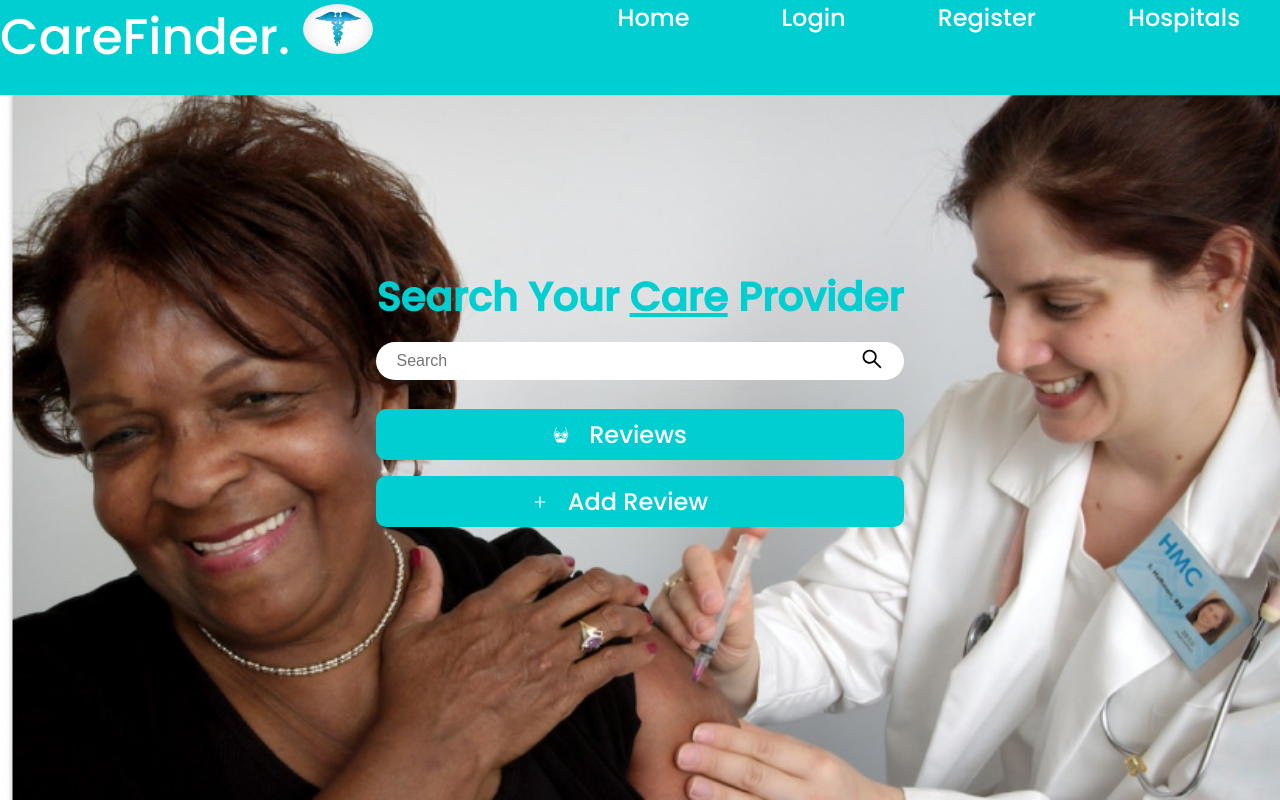
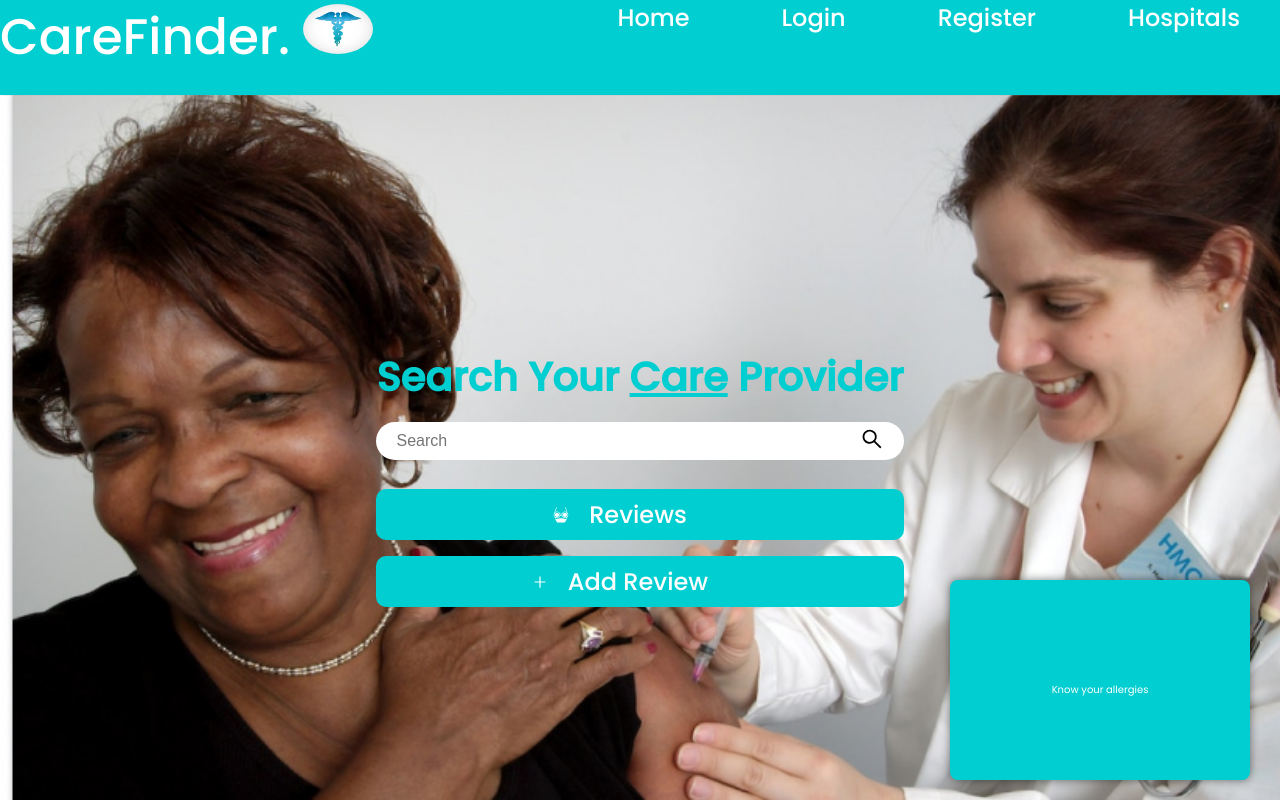
Before and after one commit to UgoChiori/HospitalCarefinder, a React (Vite) app: page / in a window 1280 px wide. Shown: the top 800 px of the page. Built offline with nearby package versions, Linux system fonts and the light colour scheme; no server answers.

Commit message:
Healthtips

```diff
--- /dev/null
+++ b/src/Healthtips.tsx
@@ -0,0 +1,87 @@
+
+export const healthtips: {
+  title: string;
+}[] = [
+  {
+    title: "Wash your hands frequently",
+  },
+  {
+    title: "Maintain social distancing",
+  },
+  {
+    title: "Avoid touching your eyes, nose and mouth",
+  },
+  {
+    title: "Practice respiratory hygiene",
+  },
+  {
+    title: "If you have fever, cough and difficulty breathing, seek medical care early",
+  },
+  {
+    title: "Stay informed and follow advice given by your healthcare provider",
+
+  },
+  {
+    title: "Women go for regular checkups with your gynecologist",
+  },
+  {
+    title: "Take your children for regular checkups with the pediatrician",
+  },
+  {
+    title: "Take your parents for regular checkups with the geriatrician",
+  },
+  {
+    title: "Check your blood pressure regularly",
+  },
+  {
+    title: "Check your blood sugar regularly",
+  },
+  {
+    title: "Check your cholesterol regularly",
+  },
+  {
+    title: "Check your weight regularly",
+  },
+  {
+    title: "Check your BMI regularly",
+  },
+  {
+    title: "Check your waist circumference regularly",
+  },
+  {
+    title: "Go for regular comprehensive checkups",
+  },
+  {
+    title: "Go for regular dental checkups",
+  },
+  {
+    title: "Go for regular eye checkups",
+  },
+  {
+    title: "Know your family health history",
+  },
+  {
+    title: "Know your personal health history",
+  },
+  {
+    title: "Know your allergies",
+  },
+  {
+    title: "Know your blood group",
+  },
+  {
+    title: "Know your medications",
+  },
+  {
+    title: "Know your vaccinations",
+  },
+  {
+    title: "Reduce your salt intake",
+  },
+  {
+    title: "Report your symptoms to your doctor",
+  },
+  {
+    title: "Get tested and treated for STIs",
+  }
+];
--- a/src/landingpage/HomePage.tsx
+++ b/src/landingpage/HomePage.tsx
@@ -4,11 +4,15 @@ import { AiOutlineSearch } from "react-icons/ai";
 import { GiDoctorFace } from "react-icons/gi";
 import { useNavigate } from "react-router-dom";
 import { AiOutlinePlus } from "react-icons/ai";
+import { healthtips } from "../Healthtips";
 
 const HomePage: React.FC = () => {
+  const randomNum = Math.floor(Math.random() * Math.floor(healthtips.length));
+
   const navigate = useNavigate();
 
   return (
+    <div>
       <div className="careheader_container">
         <div className="careheader_wrapper">
           <div className="careheader_head">
@@ -43,6 +47,10 @@ const HomePage: React.FC = () => {
           </div>
         </div>
       </div>
+      <div className="careheader_healthtips">
+        <p>{healthtips[randomNum].title}</p>
+      </div>
+    </div>
   );
 };
 
--- a/src/landingpage/homepage.css
+++ b/src/landingpage/homepage.css
@@ -2,7 +2,7 @@
     background: url(../photos/carefinder1.jpg);
     background-size: cover;
     background-repeat: no-repeat;
-    height: 100vh;
+    height: 120vh;
     display: grid;
     place-items: center;
 
@@ -56,7 +56,7 @@
     text-decoration: underline;
 }
 
- .careheader_select {
+.careheader_select {
     display: flex;
     justify-content: space-between;
     flex-direction: column;
@@ -98,6 +98,28 @@
 
 }
 
+.careheader_healthtips {
+    height: 200px;
+    width: 300px;
+    background: darkturquoise;
+    color: #fff;
+    text-align: center;
+    line-height: 200px;
+    border-radius: 8px;
+    position: fixed;
+    padding: 10px;
+    right: 30px;
+    bottom: 20px;
+    box-shadow: 0 0 10px rgba(0, 0, 0, 0.5);
+    overflow: hidden;
+    white-space: nowrap;
+    text-overflow: ellipsis;
+
+
+}
+
+
+
 @media screen and (max-width:991px) {
     .careheader_heading {
         font-size: 2rem;
@@ -123,7 +145,7 @@
         background: url(../photos/background.jpg);
         background-size: cover;
         background-repeat: no-repeat;
-        height: 100vh;
+        height: 125vh;
         display: grid;
         place-items: center;
     }
```
Lines whose indentation alone changed are shown as unchanged.
